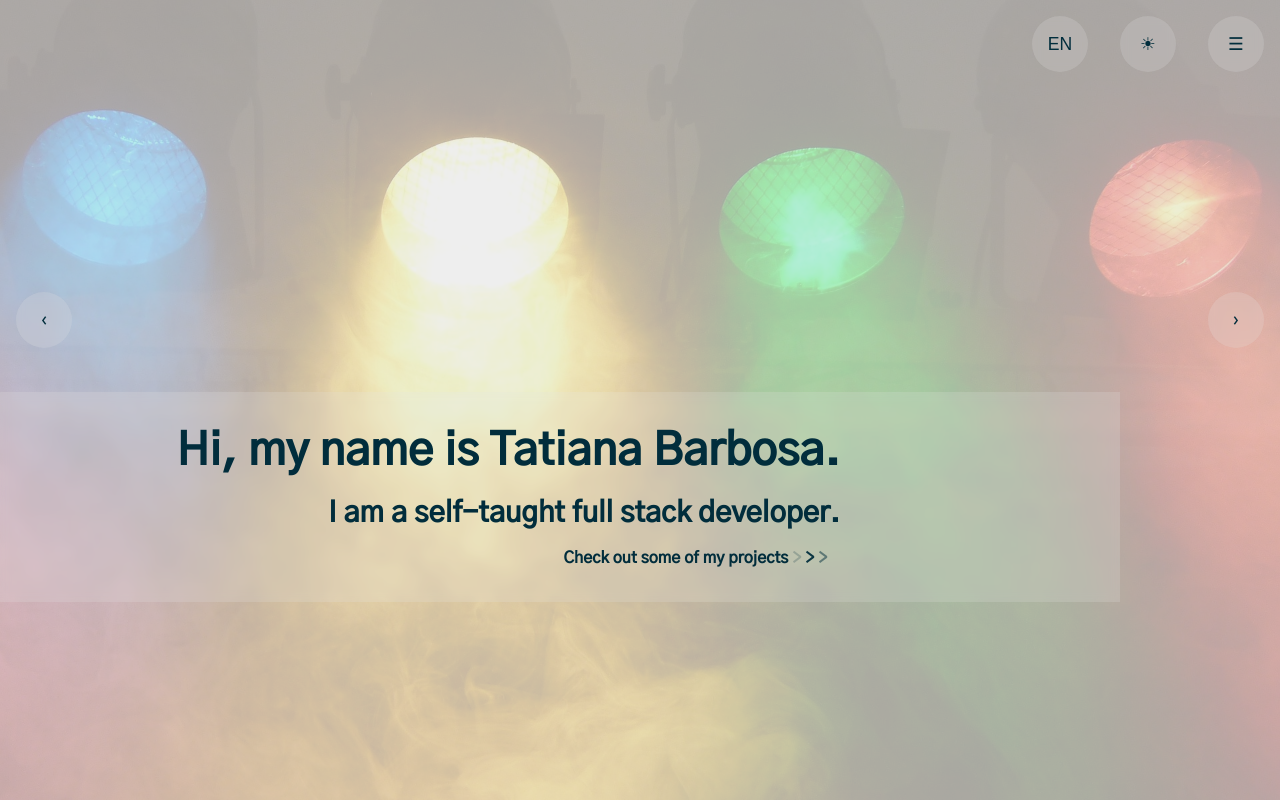
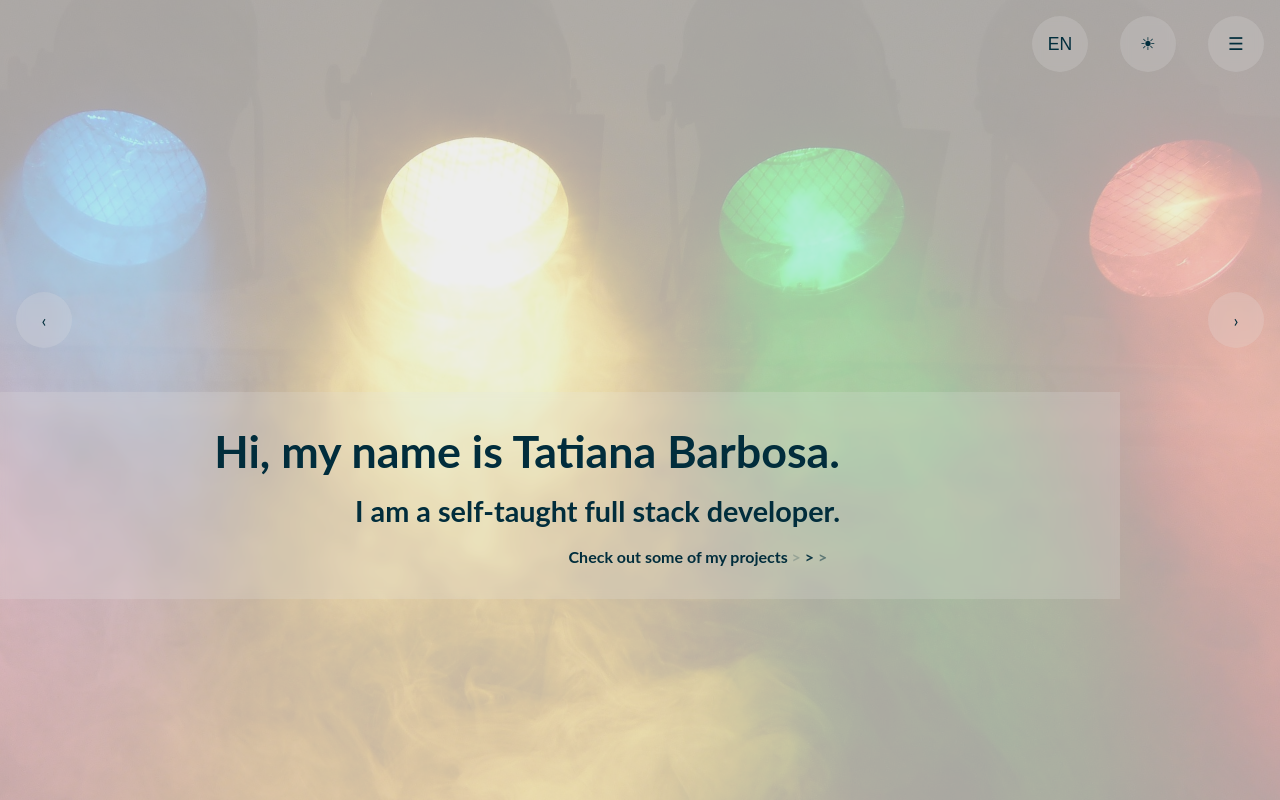
Before and after one commit to tpabarbosa/tpabarbosa.github.io, a React (Create React App) app: page /#/ in a window 1280 px wide. Built offline with nearby package versions, Linux system fonts and the light colour scheme.

Commit message:
refact: change text fonts to Lato

```diff
--- a/src/theme/GlobalStyle.ts
+++ b/src/theme/GlobalStyle.ts
@@ -17,7 +17,7 @@ const GlobalStyle = createGlobalStyle<ThemeProps<ThemeType>>(
       margin: 0 auto;
       background-color: ${theme.background};
       color: ${theme.color};
-      font-family: 'Gothic A1', sans-serif;
+      font-family: 'Lato', sans-serif;
       font-size: 18px;
     }
 
```
